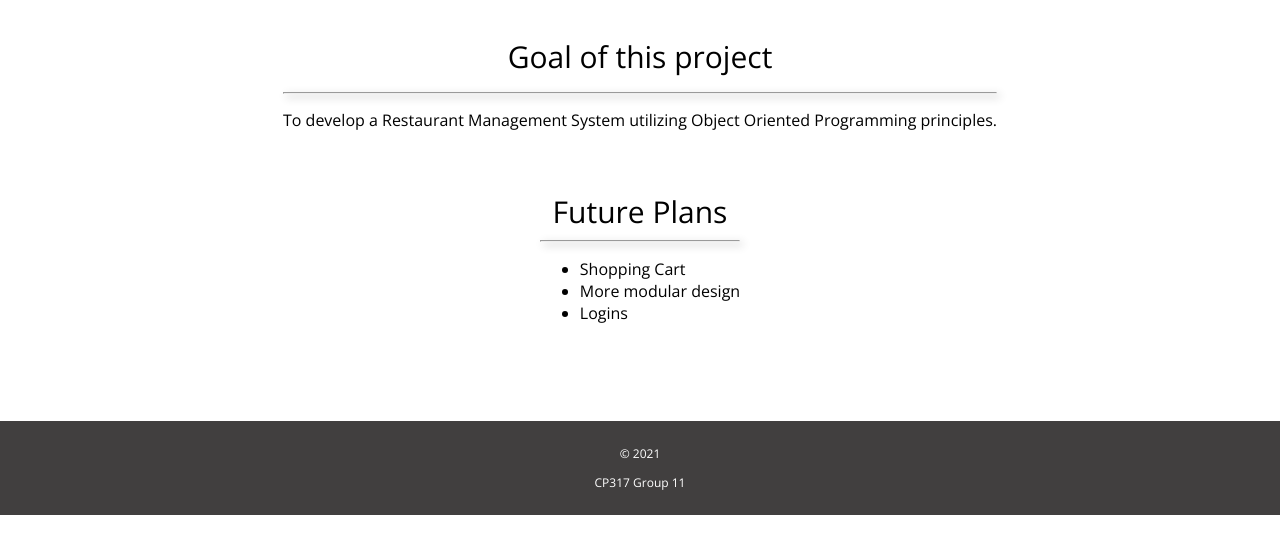
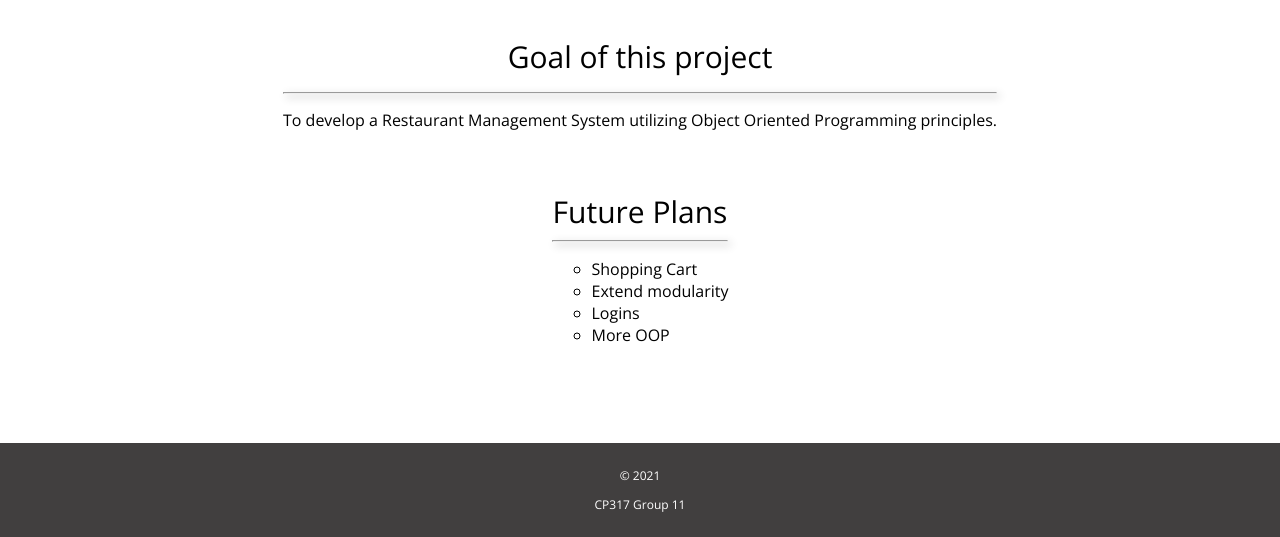
Before and after one commit to al-abed/restaurant-management-system, a Django app: template src/home/templates/home/home.html in a window 1280 px wide. Shown: the part 476-1013 px from the top of the page. Before the commit the page ends 991 px from the top, so only its background shows below. Run offline with Django 3.2, Linux system fonts and the light colour scheme; the template is opened without the code that fills it, so the values that code supplies are empty; parts of the project's set-up code (start-up, migrations or seed data) failed here and were passed over.

Commit message:
v0.3.3
Updated home page
-> Previous edit in the style.css that wasn't mentioned is that the footer is now a proper sticky footer.

```diff
--- a/src/home/templates/home/home.html
+++ b/src/home/templates/home/home.html
@@ -39,10 +39,11 @@
                 <hr>
 
                 <div>
-                    <ul>
+                    <ul style="list-style-type: circle;">
                         <li>Shopping Cart</li>
-                        <li>More modular design</li>
+                        <li>Extend modularity</li>
                         <li>Logins</li>
+                        <li>More OOP</li>
                     </ul>
                 </div>
             </div>
```
